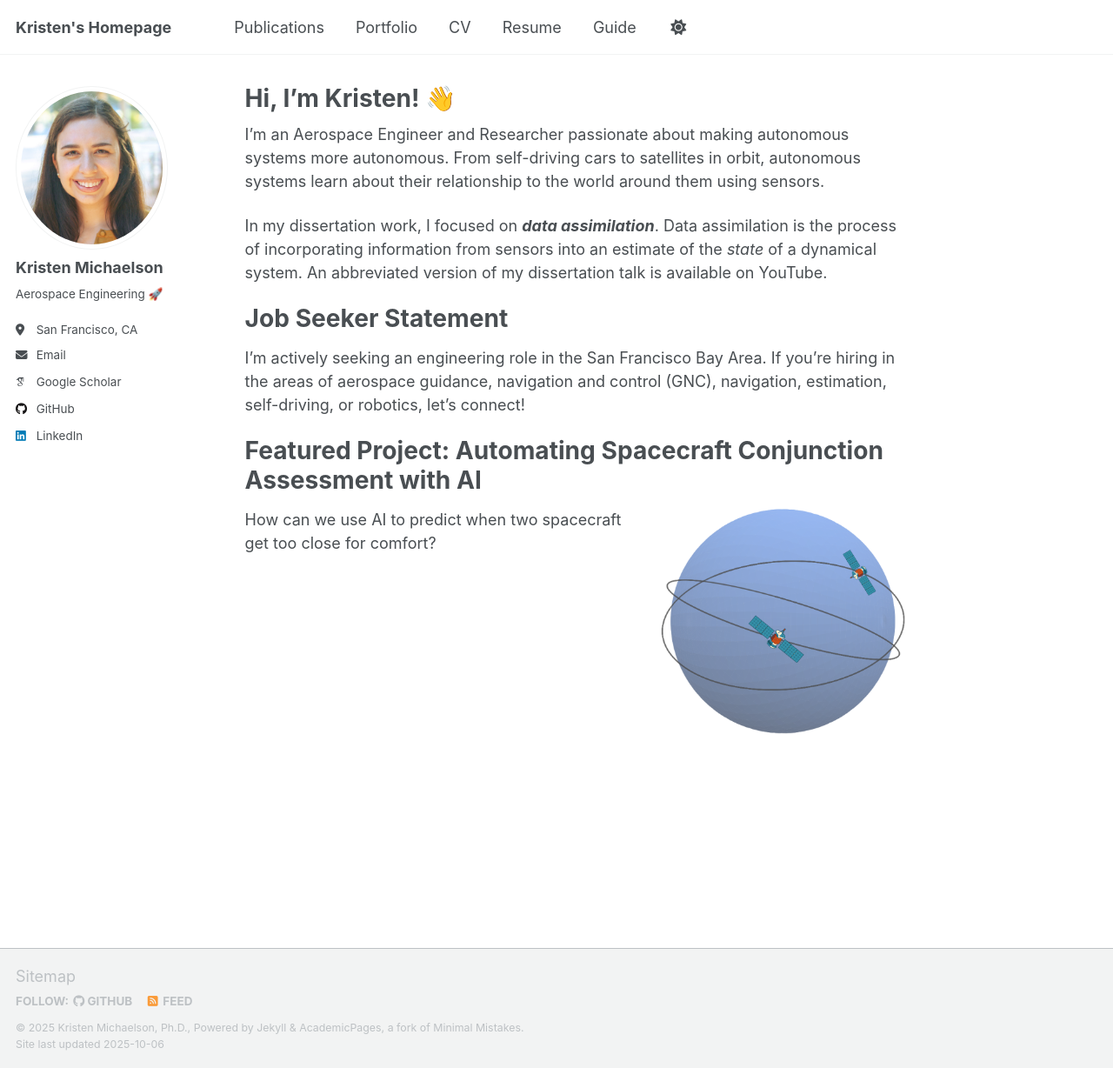
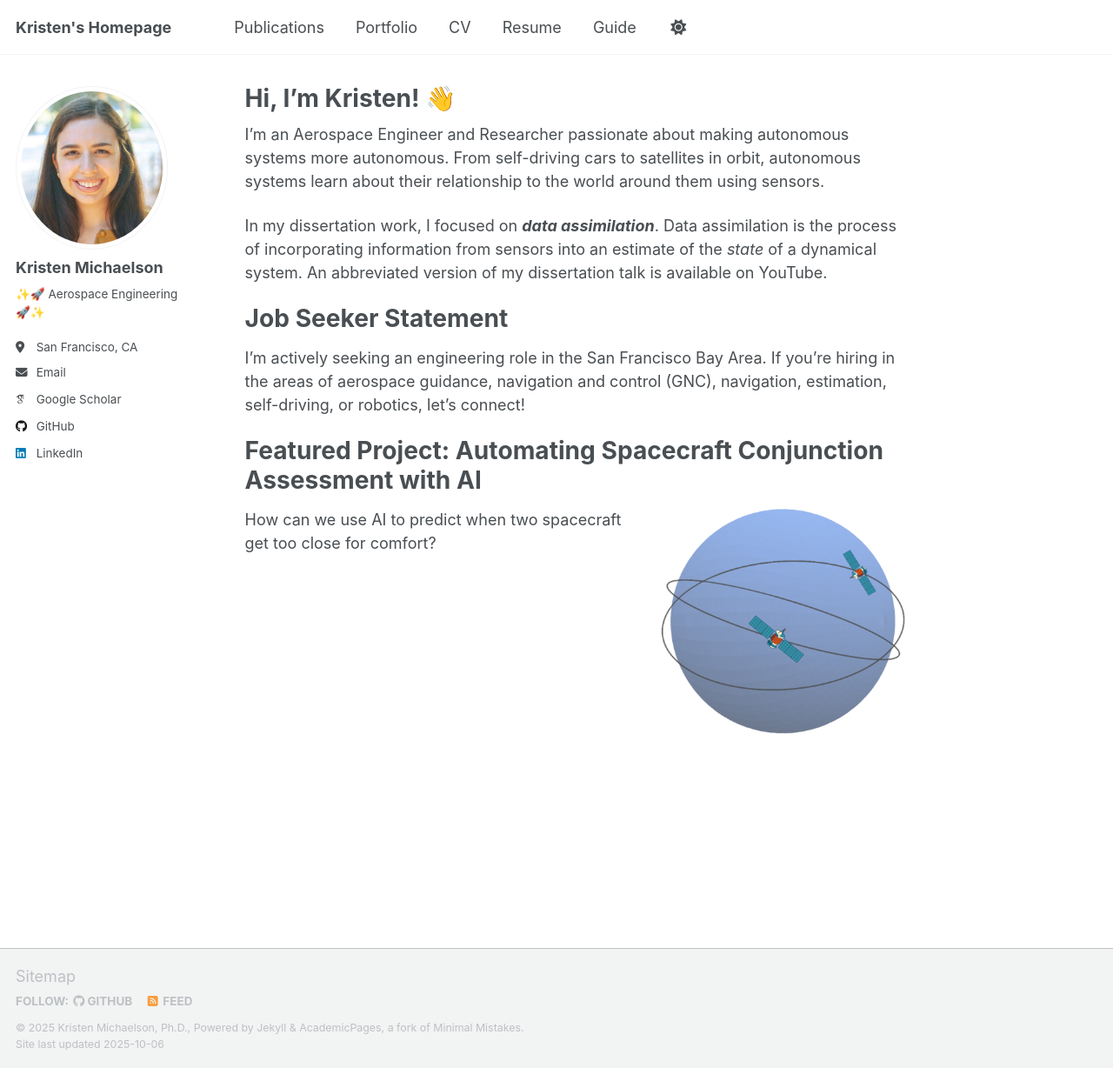
Before and after one commit to kristenmichaelson/kristenmichaelson.github.io, a Jekyll site: the page built from _pages/about.md, in a window 1280 px wide and 1228 px high. Shown: the whole window at 87% size. Built offline with Jekyll 4.4.1, drawn with Linux system fonts in a browser that asks for light colours; some web fonts are replaced; a script that is not in the unit is left out.

```diff
--- a/_config.yml
+++ b/_config.yml
@@ -26,7 +26,7 @@ author:
   avatar           : "google-scholar-1.png"
   name             : "Kristen Michaelson"
   pronouns         : # example: "she/her"
-  bio              : "Aerospace Engineering 🚀"
+  bio              : "✨🚀 Aerospace Engineering 🚀✨"
   location         : "San Francisco, CA"
   employer         : # "Red Brick University"
   uri              : # URL
```
